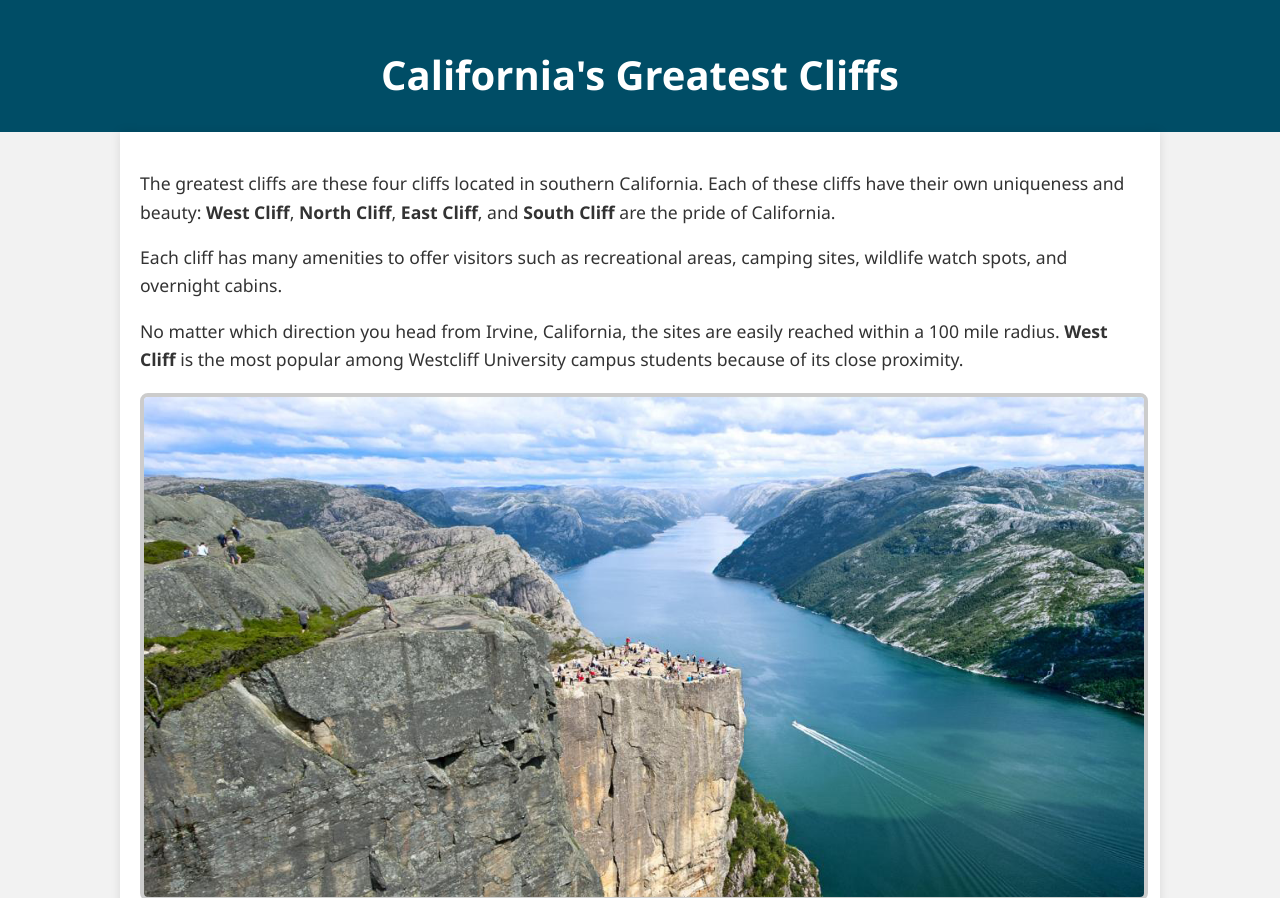
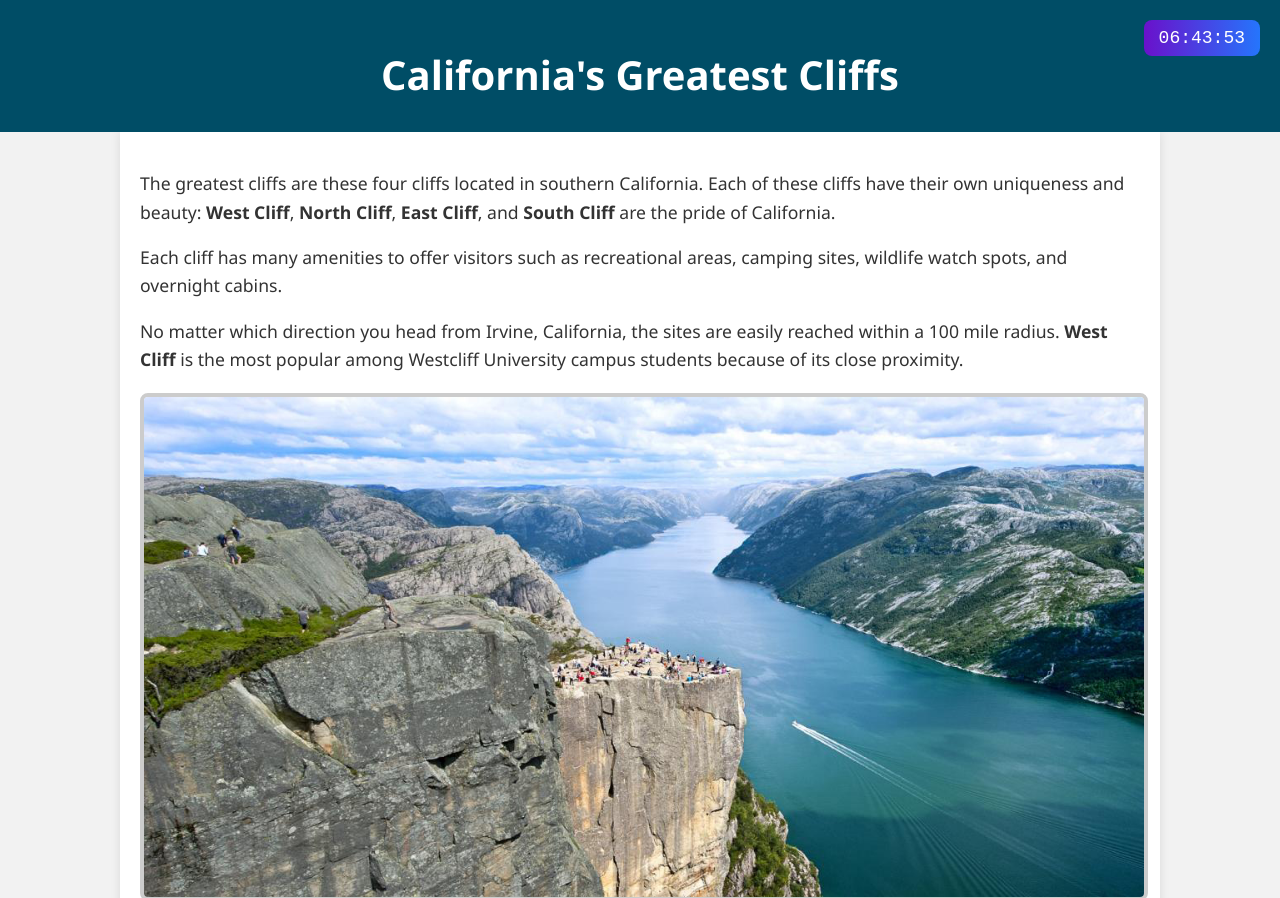
Before and after one commit to Guri60/m1-assignment, a plain HTML site: page cliff.html in a window 1280 px wide. Shown: the top 898 px of the page. Drawn offline with Linux system fonts and the light colour scheme; files whose address does not match are found by name.

Commit message:
commit initial add to m1

```diff
--- a/cliff.html
+++ b/cliff.html
@@ -18,6 +18,19 @@
             color: white;
             padding: 20px 0;
             text-align: center;
+            position: relative;
+        }
+
+        #clock {
+            position: absolute;
+            top: 20px;
+            right: 20px;
+            font-size: 18px;
+            padding: 8px 15px;
+            border-radius: 8px;
+            background: linear-gradient(to right, #6a11cb, #2575fc);
+            color: white;
+            font-family: 'Courier New', Courier, monospace;
         }
 
         main {
@@ -66,6 +79,8 @@
 
     <header>
         <h1>California's Greatest Cliffs</h1>
+        <!-- Digital Clock Display -->
+        <div id="clock">Loading time...</div>
     </header>
 
     <main>
@@ -84,8 +99,11 @@
         </p>
 
         <div class="cliff-images">
-            <img src="C:\Users\gluba\Desktop\WESTCLIFF\m1-assignment\Images\cliff-east-river.jpg" alt="North Cliff">
-            <img src=""alt="Another Cliff View">
+            <img src="Images/cliff-east-river.jpg" alt="East river Cliff">
+            <img src="Images/cliff-north-mountain.jpg" alt="North mountain Cliff">
+            <img src="Images/cliff-south-canyon.jpg" alt="South canyon Cliff">
+            <img src="Images/cliff-west-sea.jpg" alt="West sea Cliff">
+            <img src="Images/forest_cliff.jpg" alt="Forest Cliff">
         </div>
     </main>
 
@@ -93,8 +111,29 @@
         &copy; 2025 California Cliffs Guide. All Rights Reserved.
     </footer>
 
-     <p><a href="about.html">Learn more about our adoption center</a></p>
-     <p><a href="index.html">Back to Home</a></p>
+    <p><a href="about.html">Learn more about our adoption center</a></p>
+    <p><a href="index.html">Back to Home</a></p>
 
+    <!-- JavaScript for Digital Clock -->
+    <script>
+        function updateClock() {
+            const now = new Date();
+            let hours = now.getHours();
+            let minutes = now.getMinutes();
+            let seconds = now.getSeconds();
+
+            // Add leading zeros
+            hours = hours < 10 ? "0" + hours : hours;
+            minutes = minutes < 10 ? "0" + minutes : minutes;
+            seconds = seconds < 10 ? "0" + seconds : seconds;
+
+            const currentTime = `${hours}:${minutes}:${seconds}`;
+            document.getElementById("clock").textContent = currentTime;
+        }
+
+        // Update every second
+        setInterval(updateClock, 1000);
+        updateClock(); // Initial call
+    </script>
 </body>
 </html>
```
Also changed, not shown: Homework Screenshots/Screenshot 2025-05-26 232702.png (added), Homework Screenshots/Screenshot 2025-05-26 232801.png (added), Index.html (line endings or trailing spaces), 4 other files.
